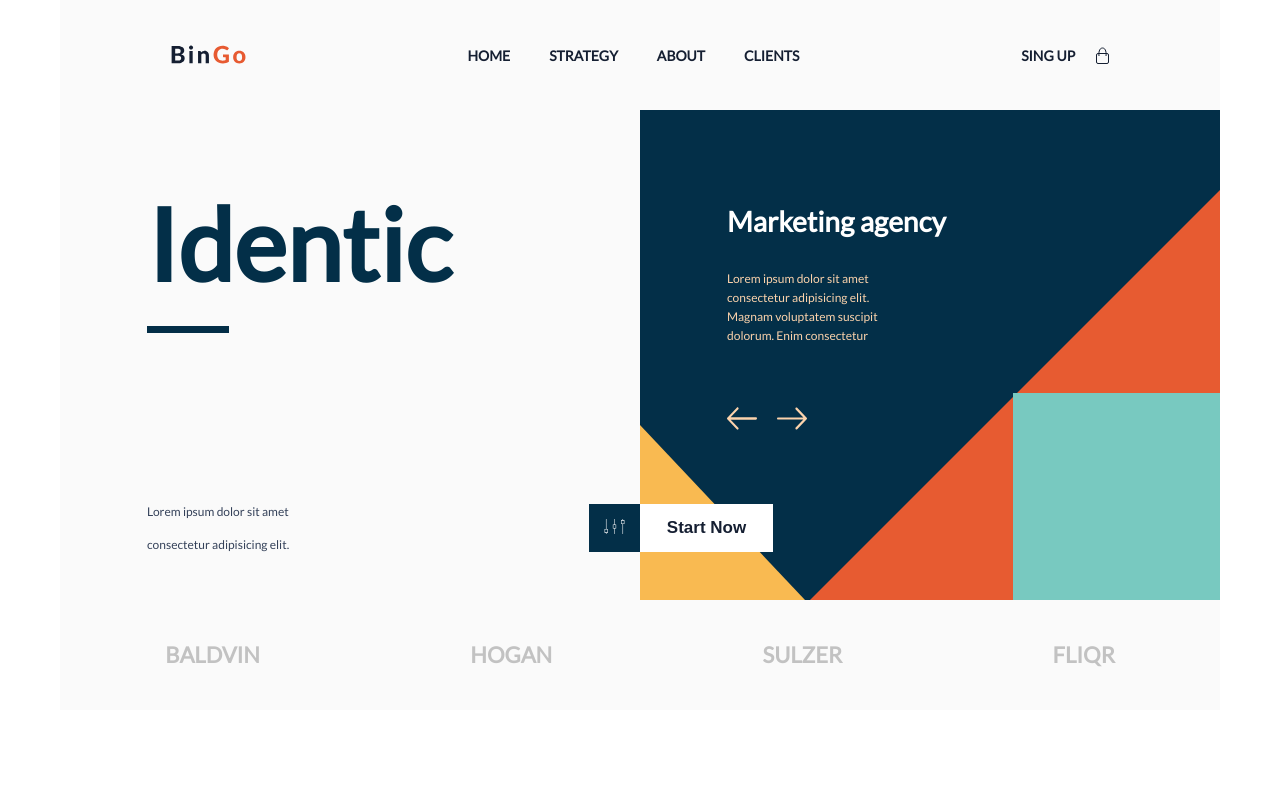
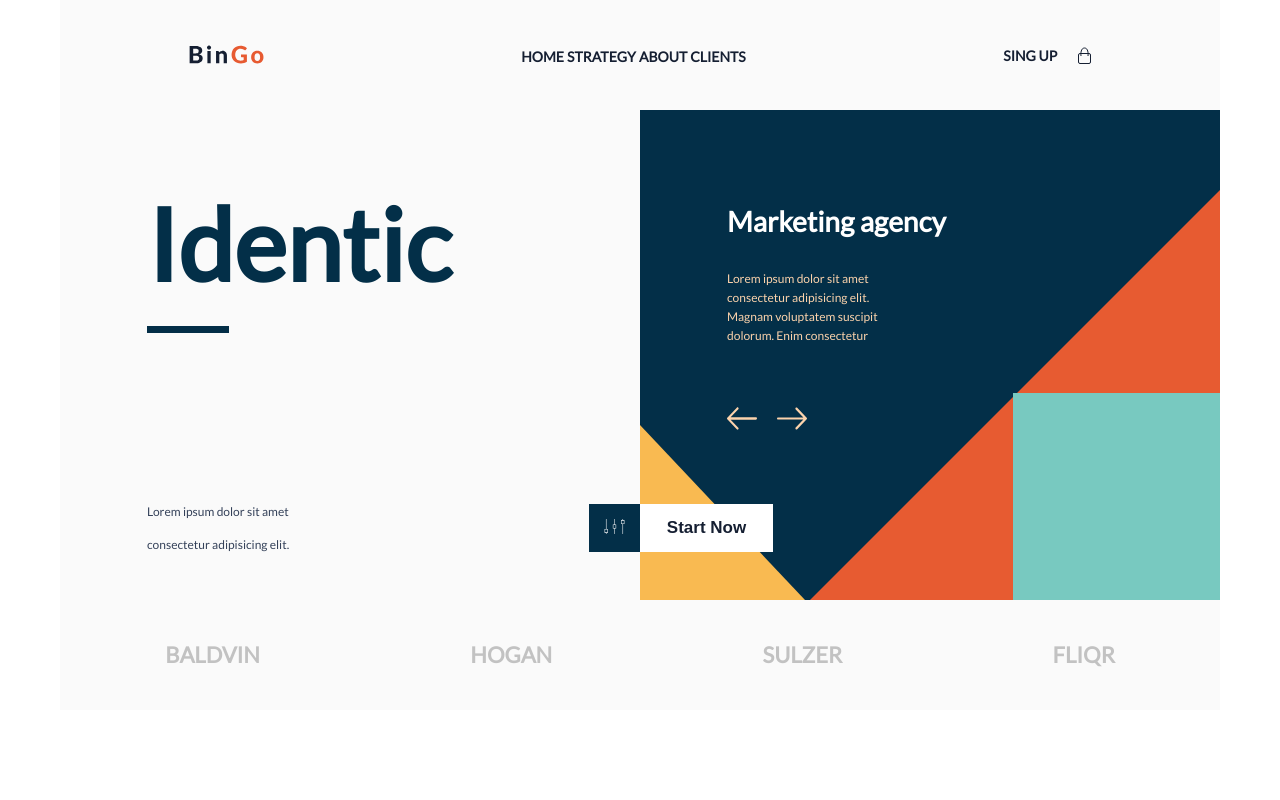
Before and after one commit to AndrewHomtsiy/HW5, a plain HTML site: page index.html in a window 1280 px wide. Shown: the top 800 px of the page. Drawn offline with Linux system fonts and the light colour scheme.

Commit message:
Update index.html

```diff
--- a/index.html
+++ b/index.html
@@ -14,11 +14,11 @@
          <div class="logo">
              <a href="#"><img src="./img/Bingo.svg" alt="Bingo logo"></a>
          </div>
-            <nav class="navigation">
-                <a class="fromLeft" href="#">Home</a>
-                <a class="fromLeft" href="#">Strategy</a>
-                <a class="fromLeft" href="#">About</a>
-                <a class="fromLeft" href="#">Clients</a>
+             <nav>
+                <a href="#">Home</a>
+                <a href="#">Strategy</a>
+                <a href="#">About</a>
+                <a href="#">Clients</a>
             </nav>
          <div class="account">
              <a href="#"> Sing up</a>
```
